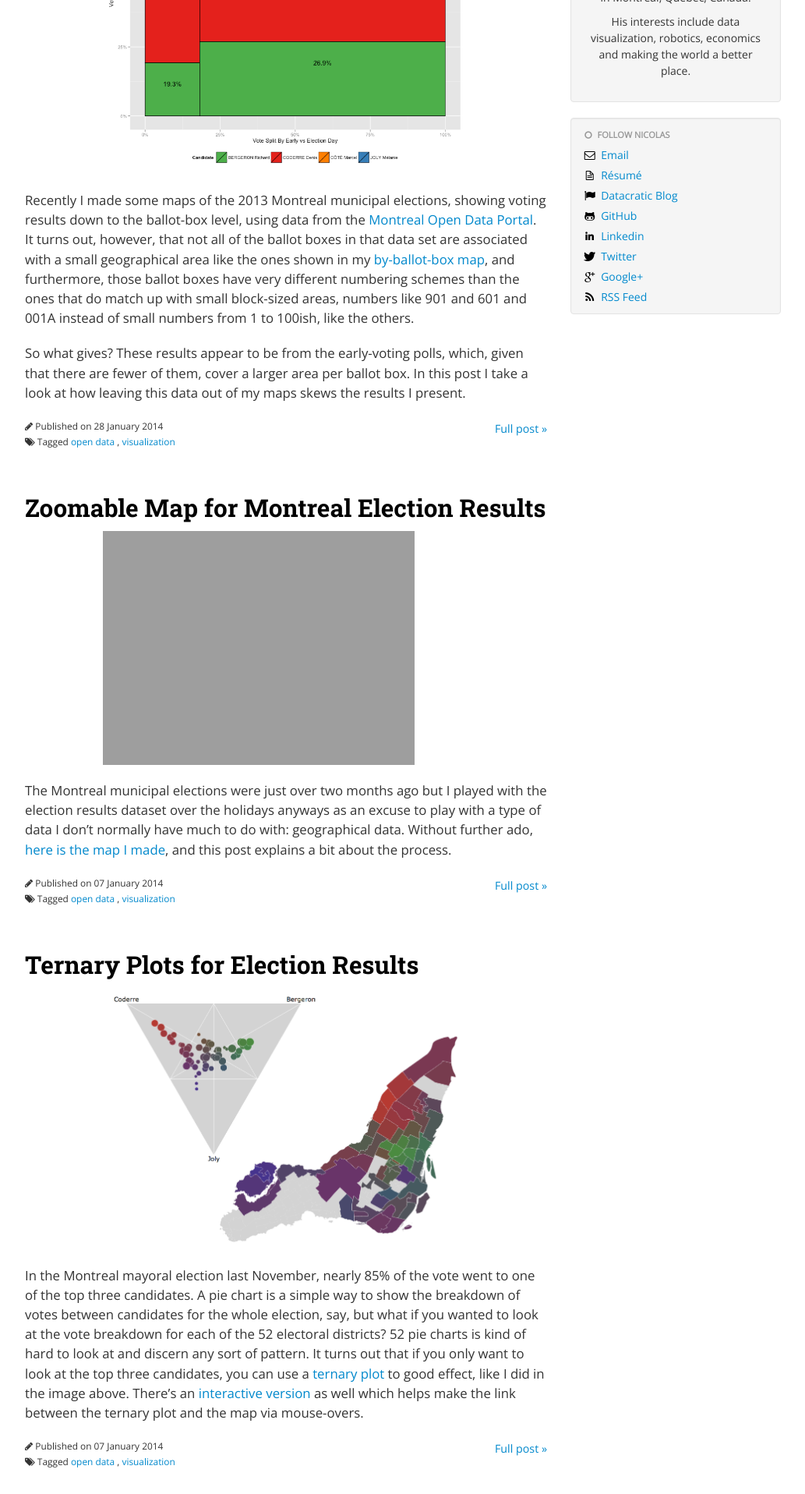
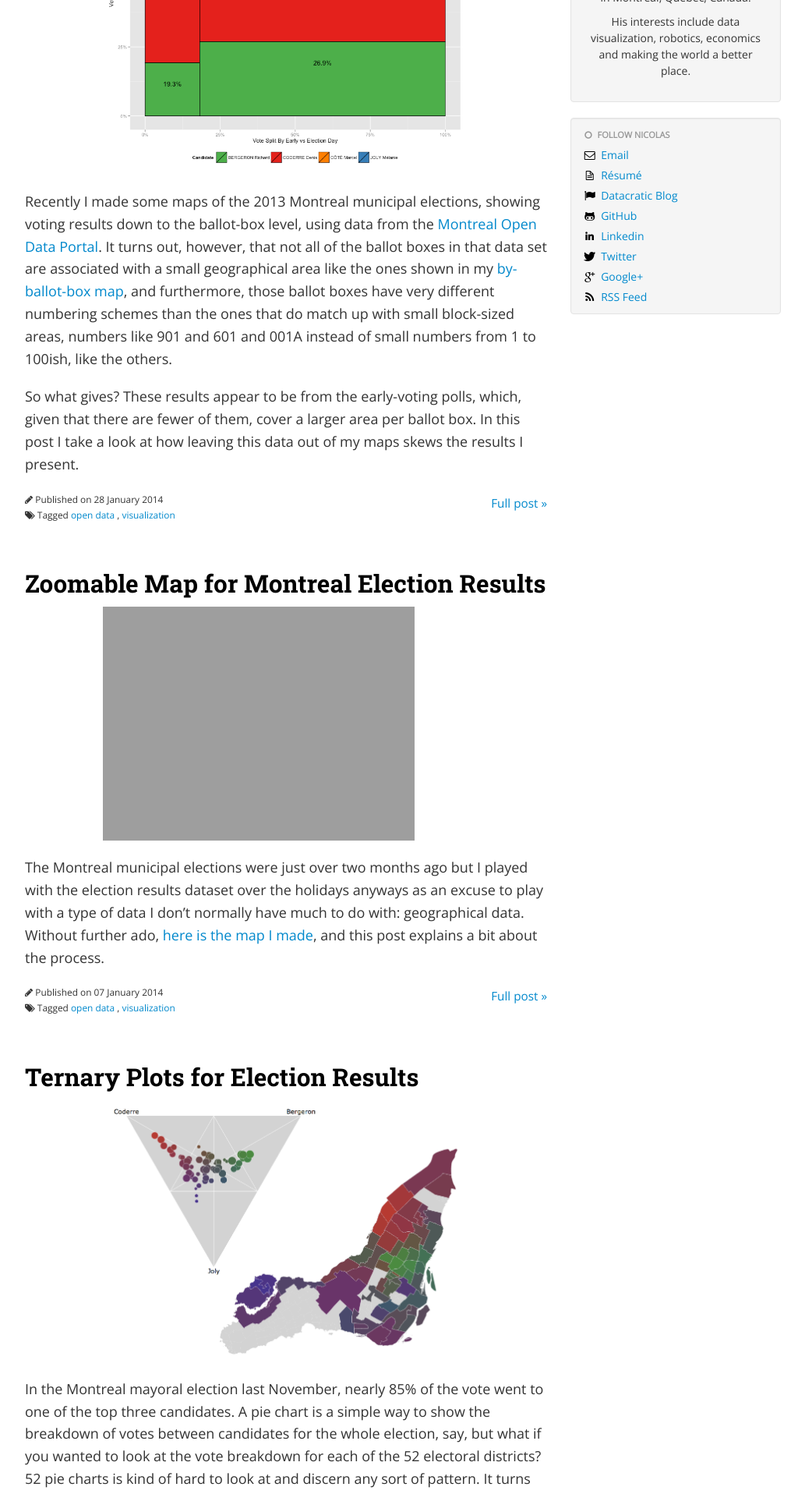
Before and after one commit to nicolaskruchten/nicolaskruchten.github.io, a Jekyll site: the page built from index.html, in a window 1280 px wide. Shown: the part 367-2283 px from the top of the page at 78% size, without its empty margins (123-1156 px from the left). Built offline with Jekyll 4.4.1, drawn with Linux system fonts in a browser that asks for light colours; the list of posts is cut into pages by our own code.

Commit message:
Update gh-pages-blog.css

```diff
--- a/css/gh-pages-blog.css
+++ b/css/gh-pages-blog.css
@@ -22,6 +22,7 @@
 }
 
 .ghpb-post p {
-  font-size: larger;
+  font-size: 18px;
+  line-height: 1.6;
   margin-bottom: 20px;
 }
```
